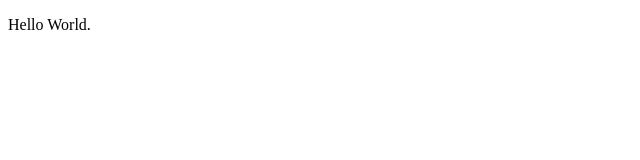
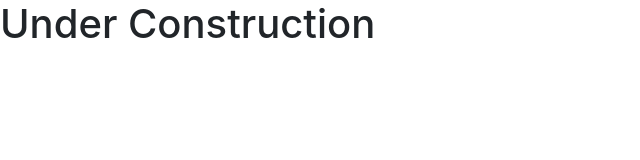
Before and after one commit to caffeinepls/caffeinepls.github.io, a plain HTML site: page index.html in a window 1280 px wide. Shown: the whole page, without its empty margins (0-640 px from the left). Drawn offline with nearby package versions, Linux system fonts and the light colour scheme.

Commit message:
Update index.html

```diff
--- a/index.html
+++ b/index.html
@@ -1,9 +1,16 @@
 <!DOCTYPE html>
-<html>
-	<head>
-		<title>Code and Caffeine.</title>
-	</head>
-	<body>
-		<p> Hello World.</p>
-	</body>
+<html lang="en">
+  <head>
+    <!-- Required meta tags -->
+    <meta charset="utf-8">
+    <meta name="viewport" content="width=device-width, initial-scale=1, shrink-to-fit=no">
+
+    <!-- Bootstrap CSS -->
+    <link rel="stylesheet" href="https://maxcdn.bootstrapcdn.com/bootstrap/4.0.0/css/bootstrap.min.css" integrity="sha384-Gn5384xqQ1aoWXA+058RXPxPg6fy4IWvTNh0E263XmFcJlSAwiGgFAW/dAiS6JXm" crossorigin="anonymous">
+
+    <title>Code & Caffeine</title>
+  </head>
+  <body>
+    <h1>Under Construction</h1>
+  </body>
 </html>
```
